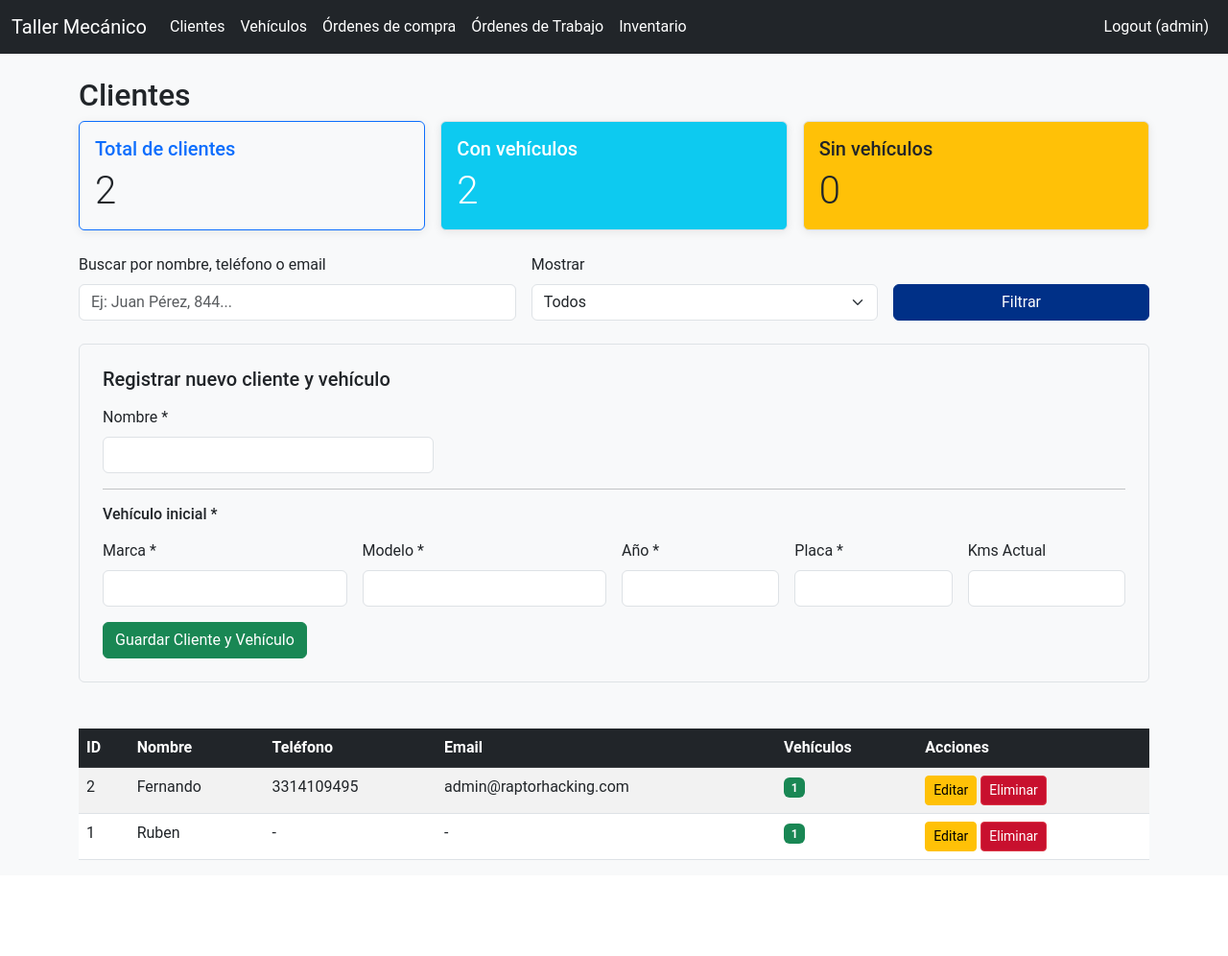
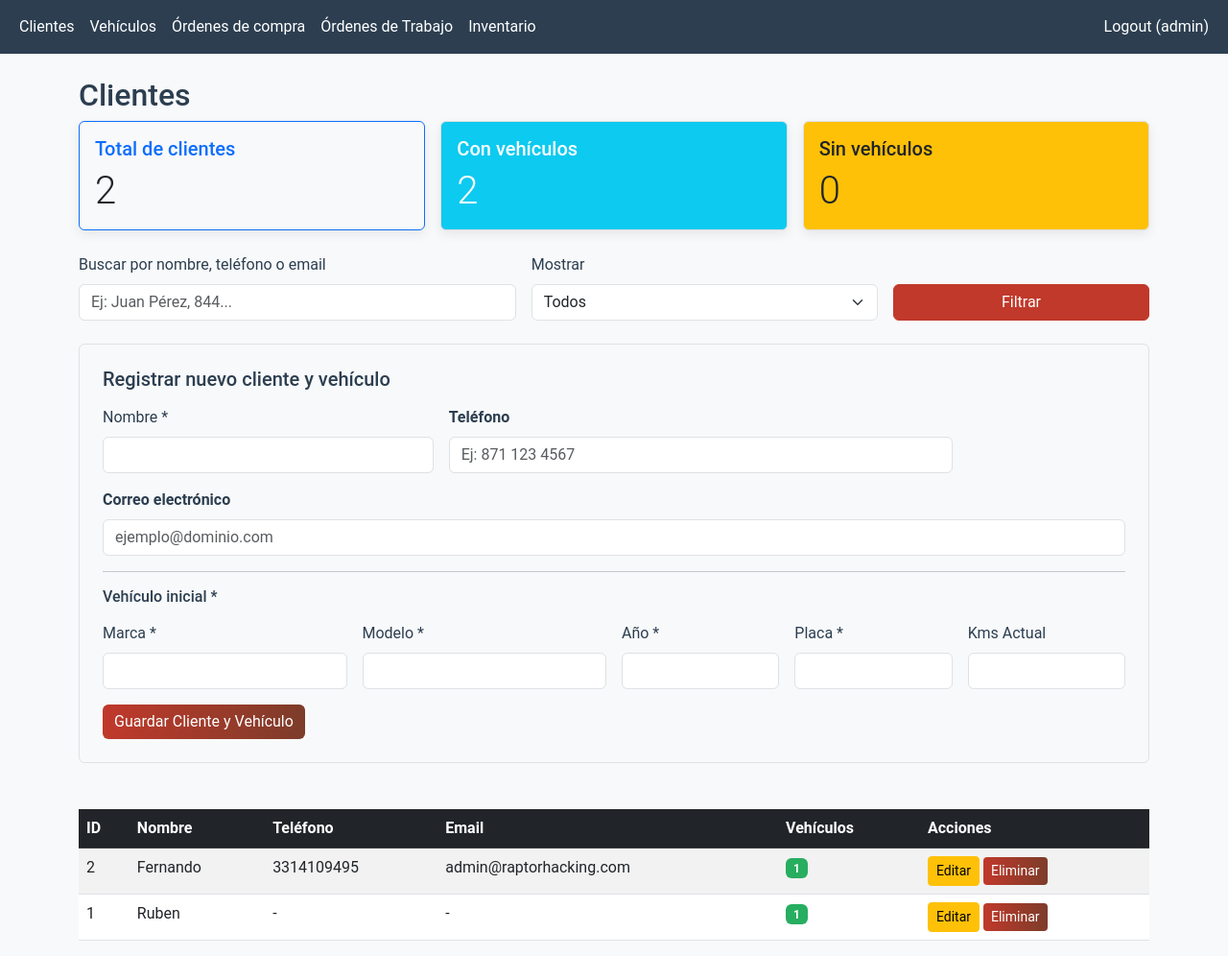
Before and after one commit to Bosner/TallerMecanico, a Flask app: page /clientes in a window 1280 px wide. Shown: the whole page at 96% size. Before the commit the page ends 896 px from the top, so only its background shows below. Run offline with Flask 3, Linux system fonts and the light colour scheme; a user stored in the database is signed in.

Commit message:
changes 5

```diff
--- a/models.py
+++ b/models.py
@@ -34,7 +34,7 @@ class Vehiculo(db.Model):
     placa = db.Column(db.String(20), unique=True, nullable=False)
     kms_actual = db.Column(db.Integer)
     cliente_id = db.Column(db.Integer, db.ForeignKey('cliente.id'), nullable=False)
-    ordenes_trabajo = db.relationship('OrdenTrabajo', backref='vehiculo', lazy=True)
+    ordenes_trabajo = db.relationship('OrdenTrabajo', backref='vehiculo', lazy=True, cascade="all, delete-orphan")
 
 class Inventario(db.Model):
     id = db.Column(db.Integer, primary_key=True)
--- a/static/styles.css
+++ b/static/styles.css
@@ -84,3 +84,94 @@ area.danio-zona.daño-marcado {
     border-bottom-color: transparent !important;
     color: #dc3545 !important; /* rojo danger */
 }
+
+
+/* Paleta consistente y amigable - basada en login pero suavizada */
+:root {
+    --primary: #C0392B;          /* Rojo principal suave */
+    --primary-dark: #A93226;     /* Hover / activo */
+    --secondary: #7D3C2A;        /* Marrón rojizo cálido */
+    --accent: #E67E22;           /* Naranja cálido para highlights */
+    --success: #27AE60;
+    --warning: #F39C12;
+    --danger: #E74C3C;
+    --dark: #2C3E50;
+    --gray: #6C757D;
+    --light: #F8F9FA;
+    --white: #FFFFFF;
+}
+
+/* Fondo general amigable */
+body {
+    background-color: var(--light);
+    color: var(--dark);
+}
+
+/* Navbar más elegante y menos agresivo */
+.navbar {
+    background-color: var(--dark) !important;
+}
+
+/* Botones principales */
+.btn-primary {
+    background-color: var(--primary);
+    border-color: var(--primary);
+}
+.btn-primary:hover {
+    background-color: var(--primary-dark);
+    border-color: var(--primary-dark);
+}
+
+/* Botón de login / acciones importantes */
+.btn-login, .btn-danger, .btn-success {
+    background: linear-gradient(90deg, var(--primary), var(--secondary));
+    border: none;
+}
+.btn-login:hover, .btn-danger:hover, .btn-success:hover {
+    background: linear-gradient(90deg, var(--primary-dark), var(--secondary));
+    transform: translateY(-2px);
+    box-shadow: 0 8px 20px rgba(192, 57, 43, 0.3);
+}
+
+/* Alertas y badges más suaves */
+.alert-success { background-color: rgba(39, 174, 96, 0.15); border-color: #27AE60; }
+.alert-warning { background-color: rgba(243, 156, 18, 0.15); border-color: #F39C12; }
+.alert-danger  { background-color: rgba(231, 76, 60, 0.15); border-color: #E74C3C; }
+
+.badge.bg-success { background-color: #27AE60 !important; }
+.badge.bg-warning { background-color: #F39C12 !important; }
+.badge.bg-danger  { background-color: #E74C3C !important; }
+
+/* Cards y tablas más amigables */
+.card {
+    border: 1px solid #e0e0e0;
+    box-shadow: 0 4px 12px rgba(0,0,0,0.08);
+}
+.table thead {
+    background-color: var(--primary);
+    color: white;
+}
+.table-hover tbody tr:hover {
+    background-color: rgba(230, 126, 34, 0.1); /* naranja muy suave */
+}
+
+/* Mejora visual en zonas de daño (más amigable) */
+.danio-zona {
+    border: 2px dashed var(--gray) !important;
+    background: rgba(200,200,200,0.15) !important;
+}
+.danio-zona:hover {
+    background: rgba(230, 126, 34, 0.25) !important;
+}
+.danio-zona[data-marcado="true"] {
+    background: rgba(192, 57, 43, 0.35) !important;
+    border: 3px solid var(--primary) !important;
+}
+
+/* Login específico (ya lo tienes, pero reforzamos coherencia) */
+.login-header {
+    background: linear-gradient(90deg, var(--primary), var(--secondary));
+}
+.btn-login {
+    background: linear-gradient(90deg, var(--primary), var(--secondary));
+}
--- a/templates/base.html
+++ b/templates/base.html
@@ -11,10 +11,6 @@
     {% if current_user.is_authenticated %}
         <nav class="navbar navbar-expand-lg navbar-dark bg-dark">
             <div class="container-fluid">
-                <a class="navbar-brand" href="/">Taller Mecánico</a>
-                <button class="navbar-toggler" type="button" data-bs-toggle="collapse" data-bs-target="#navbarNav" ...>
-                    <span class="navbar-toggler-icon"></span>
-                </button>
                 <div class="collapse navbar-collapse" id="navbarNav">
                     <ul class="navbar-nav me-auto">
                         <li class="nav-item"><a class="nav-link" href="/clientes">Clientes</a></li>
--- a/templates/clientes.html
+++ b/templates/clientes.html
@@ -61,7 +61,16 @@
             <label for="nombre" class="form-label">Nombre *</label>
             <input type="text" class="form-control" id="nombre" name="nombre" required>
         </div>
-        <!-- ... teléfono y email ... -->
+        <div class="col-md-6">
+            <label for="telefono" class="form-label fw-bold">Teléfono</label>
+            <input type="tel" class="form-control" id="telefono" name="telefono"
+                   placeholder="Ej: 871 123 4567" pattern="[0-9]{10,13}">
+        </div>
+        <div class="col-md-12">
+            <label for="email" class="form-label fw-bold">Correo electrónico</label>
+            <input type="email" class="form-control" id="email" name="email"
+                   placeholder="ejemplo@dominio.com">
+        </div>
     </div>
     <hr class="my-3">
     <h6 class="mb-3">Vehículo inicial *</h6>
--- a/templates/vehiculos.html
+++ b/templates/vehiculos.html
@@ -88,8 +88,8 @@
                 <td>{{ vehiculo.ano }}</td>
                 <td>{{ vehiculo.cliente.nombre }}</td>
                 <td>
-                    {% if vehiculo.ordenes_servicio %}
-                        <span class="badge bg-primary">{{ vehiculo.ordenes_servicio|length }}</span>
+                    {% if vehiculo.ordenes_trabajo %}
+                        <span class="badge bg-primary">{{ vehiculo.ordenes_trabajo|length }}</span>
                     {% else %}
                         <span class="badge bg-secondary">0</span>
                     {% endif %}
```
Also changed, not shown: instance/app.db.
